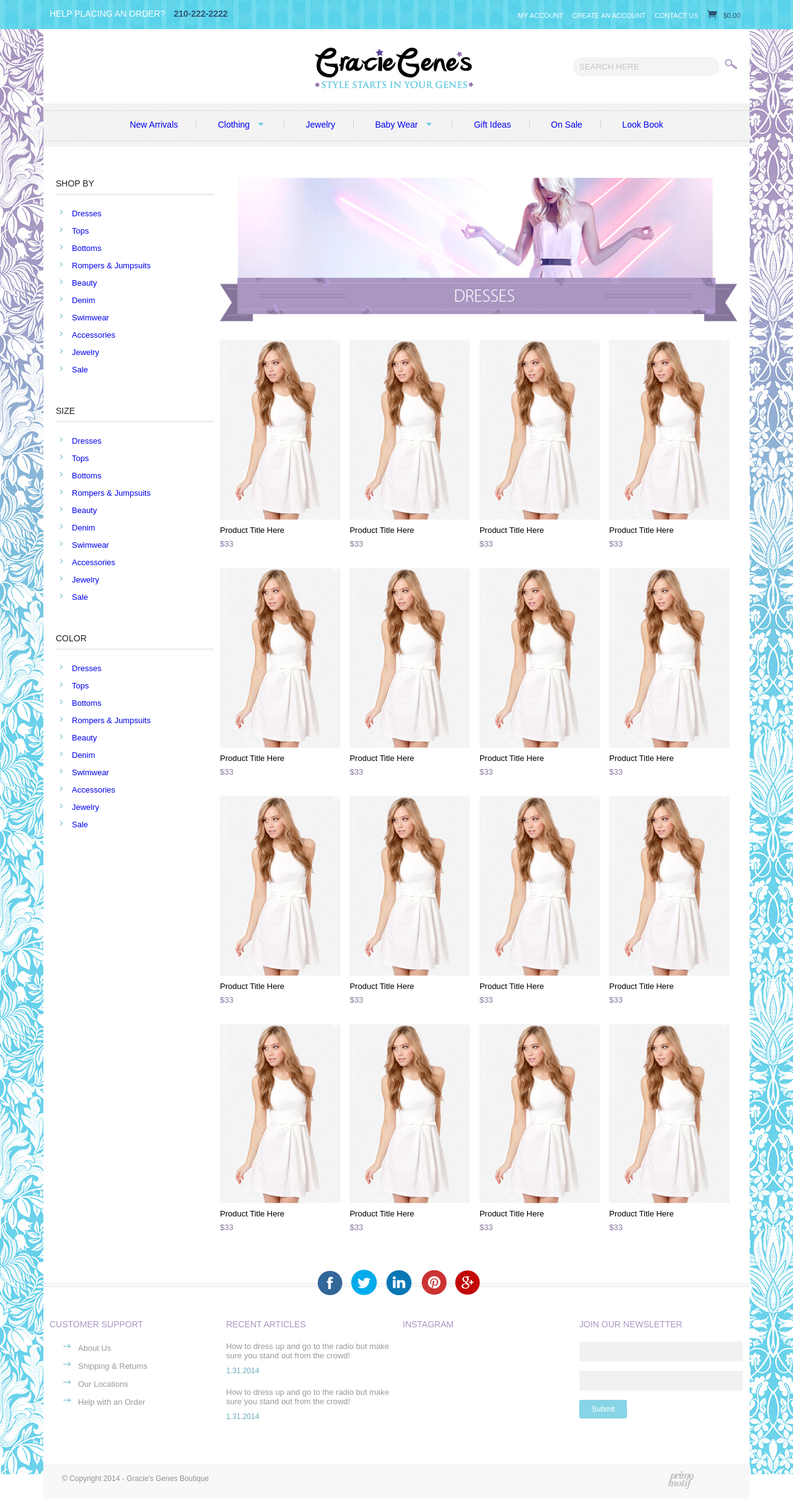
After one commit to aroldoa/graciesgenes, a PHP site: page /category.php in a window 1280 px wide. The commit adds this page. Shown: the whole page at 62% size. Run offline with PHP 8.4, Linux system fonts and the light colour scheme; some libraries are stand-ins or nearby versions.

Commit message:
New Files
Updated Category.php and Product.php

```diff
--- /dev/null
+++ b/category.php
@@ -0,0 +1,136 @@
+<?php include('header.php')?>
+<div class="product-pages">
+	<div class="sidebar">
+		<div class="column4">
+			<div class="widget">
+				<h2>Shop By</h2>
+				<ul id="category-listing">
+					<li><a href="#">Dresses</a></li>
+					<li><a href="#">Tops</a></li>
+					<li><a href="#">Bottoms</a></li>
+					<li><a href="#">Rompers & Jumpsuits</a></li>
+					<li><a href="#">Beauty</a></li>
+					<li><a href="#">Denim</a></li>
+					<li><a href="#">Swimwear</a></li>
+					<li><a href="#">Accessories</a></li>
+					<li><a href="#">Jewelry</a></li>
+					<li><a href="#">Sale</a></li>
+				</ul>
+			</div>
+
+			<div class="widget">
+				<h2>Size</h2>
+				<ul id="category-listing">
+					<li><a href="#">Dresses</a></li>
+					<li><a href="#">Tops</a></li>
+					<li><a href="#">Bottoms</a></li>
+					<li><a href="#">Rompers & Jumpsuits</a></li>
+					<li><a href="#">Beauty</a></li>
+					<li><a href="#">Denim</a></li>
+					<li><a href="#">Swimwear</a></li>
+					<li><a href="#">Accessories</a></li>
+					<li><a href="#">Jewelry</a></li>
+					<li><a href="#">Sale</a></li>
+				</ul>
+			</div>
+
+			<div class="widget">
+				<h2>Color</h2>
+				<ul id="category-listing">
+					<li><a href="#">Dresses</a></li>
+					<li><a href="#">Tops</a></li>
+					<li><a href="#">Bottoms</a></li>
+					<li><a href="#">Rompers & Jumpsuits</a></li>
+					<li><a href="#">Beauty</a></li>
+					<li><a href="#">Denim</a></li>
+					<li><a href="#">Swimwear</a></li>
+					<li><a href="#">Accessories</a></li>
+					<li><a href="#">Jewelry</a></li>
+					<li><a href="#">Sale</a></li>
+				</ul>
+			</div>
+
+
+		</div>
+	</div>
+	<div class="product-category">
+		<div class="column12 main">
+				<div class="category-banner">
+				<img src="images/category-banner.png" alt="banner"/>
+			</div>
+
+			<div class="product-listing">
+				<ul class="products-listing">
+				<li><a href="#"><img src="images/product.jpg" width="195px" alt=""/></a>
+					<h3>Product Title Here</h3>
+					<span class="price">$33</span>
+				</li>
+				<li><a href="#"><img src="images/product.jpg" width="195px" alt=""/></a>
+					<h3>Product Title Here</h3>
+					<span class="price">$33</span>
+				</li>
+				<li><a href="#"><img src="images/product.jpg" width="195px" alt=""/></a>
+					<h3>Product Title Here</h3>
+					<span class="price">$33</span>
+				</li>
+				<li><a href="#"><img src="images/product.jpg" width="195px" alt=""/></a>
+					<h3>Product Title Here</h3>
+					<span class="price">$33</span>
+				</li>
+				<li><a href="#"><img src="images/product.jpg" width="195px" alt=""/></a>
+					<h3>Product Title Here</h3>
+					<span class="price">$33</span>
+				</li>
+				<li><a href="#"><img src="images/product.jpg" width="195px" alt=""/></a>
+					<h3>Product Title Here</h3>
+					<span class="price">$33</span>
+				</li>
+				<li><a href="#"><img src="images/product.jpg" width="195px" alt=""/></a>
+					<h3>Product Title Here</h3>
+					<span class="price">$33</span>
+				</li>
+				<li><a href="#"><img src="images/product.jpg" width="195px" alt=""/></a>
+					<h3>Product Title Here</h3>
+					<span class="price">$33</span>
+				</li>
+				<li><a href="#"><img src="images/product.jpg" width="195px" alt=""/></a>
+					<h3>Product Title Here</h3>
+					<span class="price">$33</span>
+				</li>
+				<li><a href="#"><img src="images/product.jpg" width="195px" alt=""/></a>
+					<h3>Product Title Here</h3>
+					<span class="price">$33</span>
+				</li>
+				<li><a href="#"><img src="images/product.jpg" width="195px" alt=""/></a>
+					<h3>Product Title Here</h3>
+					<span class="price">$33</span>
+				</li>
+				<li><a href="#"><img src="images/product.jpg" width="195px" alt=""/></a>
+					<h3>Product Title Here</h3>
+					<span class="price">$33</span>
+				</li>
+				<li><a href="#"><img src="images/product.jpg" width="195px" alt=""/></a>
+					<h3>Product Title Here</h3>
+					<span class="price">$33</span>
+				</li>
+				<li><a href="#"><img src="images/product.jpg" width="195px" alt=""/></a>
+					<h3>Product Title Here</h3>
+					<span class="price">$33</span>
+				</li>
+				<li><a href="#"><img src="images/product.jpg" width="195px" alt=""/></a>
+					<h3>Product Title Here</h3>
+					<span class="price">$33</span>
+				</li>
+				<li><a href="#"><img src="images/product.jpg" width="195px" alt=""/></a>
+					<h3>Product Title Here</h3>
+					<span class="price">$33</span>
+				</li>
+			</ul>
+
+			</div>
+		</div>
+	</div>
+</div>
+<div class="clear"></div>
+
+<?php include('footer.php')?>
--- a/style.css
+++ b/style.css
@@ -49,7 +49,7 @@ nav ul li a{text-decoration: none;}
 .promobanner .title span{}
 .promoarea{padding: 10px 0px 10px 0px;}
 .products-slider{text-align: center; padding: 35px 0px;}
-.socialarea{height: 70px; background-image: url('images/social-back.jpg'); background-position: center center; background-repeat: repeat-x;}
+.socialarea{height: 70px; background-image: url('images/social-back.jpg'); background-position: center center; background-repeat: repeat-x; margin: 0px 0px 20px 0px;}
 ul.socialbuttons{display: inline-block; margin: 10px 0px 0px 0px; padding: 0px;}
 ul.socialbuttons li{display: inline-block; margin: 0px; padding: 0px 5px;}
 footer{background-color: #f8f8f8; max-height: 50px; padding: 12px 0px; bottom: 0px; position: absolute;}
@@ -75,8 +75,42 @@ ul.recentarticles li a:before{display: none;}
 ================================================== */
 h2{text-transform: uppercase; font-family: sans-serif; font-size: 18px; color: #c6c6c6; font-weight: lighter; border-bottom: 1px solid #e9e9e9; line-height: 0px; margin: 0px 0px 40px 0px;}
 h2 span{background-color: #fff; margin: 0px; padding: 0px 20px; }
+.product-pages{margin: 50px 0px 0px 0px;}
+.product-pages h1{font-size: 22px; font-weight: lighter; margin: 0px 0px 10px 0px; padding: 0px;}
+.main{margin: 0px 0px 20px 0px;}
 
 /* Featured Products Styles
 --------------------------------------------------- */
 ul.products{display: inline-block; margin: 0px; padding: 0px;}
 ul.products li{display: inline-block; margin: 0px; padding: 0px 8px;}
+ul.products-listing{display: inline-block; margin: 0px; padding: 0px;}
+ul.products-listing li{display: inline-block; margin: 0px 0px 30px 0px; padding: 0px 10px 0px 0px;}
+ul.products-listing h3{font-size: 13px; font-weight: normal; margin:5px 0px;}
+ul.products-listing span.price{font-size: 13px; color: #85759b;}
+
+/* Sidebar Styles
+---------------------------------------------------- */
+
+.widget{margin: 0px 0px 40px 0px; padding: 0px 0px 0px 10px;}
+.widget h2{border: none; font-size: 14px; text-transform: uppercase; color: #222; border-bottom: 1px dotted #b1b1b1; line-height: 18px; padding: 0px 0px 8px 0px; margin: 0px 0px 20px 0px;}
+
+/* Products
+--------------------------------------------------- */
+.category-banner{ margin: 0px 0px 25px 0px;}
+ul#category-listing{margin: 0px; padding: 0px; display: block;}
+ul#category-listing li{display: block; margin: 0px; padding: 0px 0px 10px 0px; font-size: 13px;}
+ul#category-listing li:hover{}
+ul#category-listing li:before{content: "\35"; font-family: 'ElegantIcons'; color: #66bbcf; font-size: 16px; padding: 0px 10px 0px 0px;}
+ul#category-listing li a{ text-decoration: none;}
+ul#category-listing li a:hover{}
+ul#subimages{margin: 0px; padding: 0px;}
+ul#subimages li{margin: 0px; padding: 0px 1px 0px 0px; display: inline-block;}
+ul#subimages li a{}
+.prod-images{margin: 0px 0px 0px 0px; padding: 0px 0px 0px 0px; text-align: center;}
+.prod-info{}
+.prod-info .lgprice{font-size: 21px; color: #85759b;}
+.prod-info .summary{margin: 20px 0px 0px 0px; line-height: 24px; font-size: 13px; color: #838383;}
+.prod-info button{margin: 30px 0px 0px 0px; background-color: #a996c1; border: none; padding: 15px 35px; font-size: 13px; text-transform: uppercase; color: #fff;}
+.prod-crossell{text-align: center; border: 1px solid #ededed; padding: 15px 0px;}
+ul#crossell{margin: 0px; padding: 0px;}
+ul#crossell li{display: inline-block; margin: 0px; padding: 0px 0px 10px 0px;}
```
Also changed, not shown: product.php (added, +40 -0 lines), images/category-banner.jpg (added), images/category-banner.png (added).
